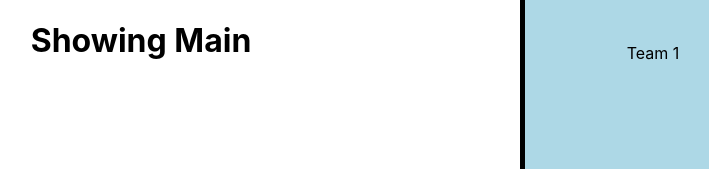
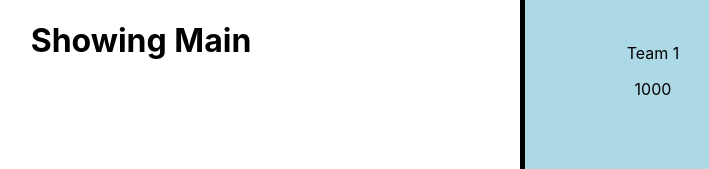
Before and after one commit to priyanshumahey/Jeopardy, a React (Create React App) app in the folder game/: page / in a window 1280 px wide. Both pictures are taken after a click on the button "Start the game!". Shown: the top 169 px of the page, without its empty margins (499-1208 px from the left). Built offline with nearby package versions, Linux system fonts and the light colour scheme.

Commit message:
Update App.js

```diff
--- a/game/src/App.js
+++ b/game/src/App.js
@@ -32,11 +32,14 @@ function App() {
     const [names, setNames] = React.useState()
     const nameArr = [name1, name2, name3, name4, name5, name6, name7, name8]
     const setNameArr = [setName1, setName2, setName3, setName4,setName5,setName6,setName7,setName8]
+        //Points
+    const [Points, setPoints] = React.useState()
 
     //onClicks
         //Changes Main
     const showMainClick = () => {setshowMain(true)
         setNames(formatName(nameArr, players))
+        setPoints([1000,0,0,0,0,0,0,0])
     };
         //Changes formating of the name
     const formatName = (arr, num) =>{
@@ -87,7 +90,6 @@ function App() {
     };
 
 
-
     return (
         <div className="App">
             {/*Header*/}
@@ -111,9 +113,11 @@ function App() {
                     {names.map(name =>
                     <div key={name}>
                         {name}
+                        <p> {Points[names.indexOf(name)]}</p>
                     </div>
                     )}
                 </div>
+
                 <div className="gameBody">
                     {/*<Board />*/}
                 </div>
```
